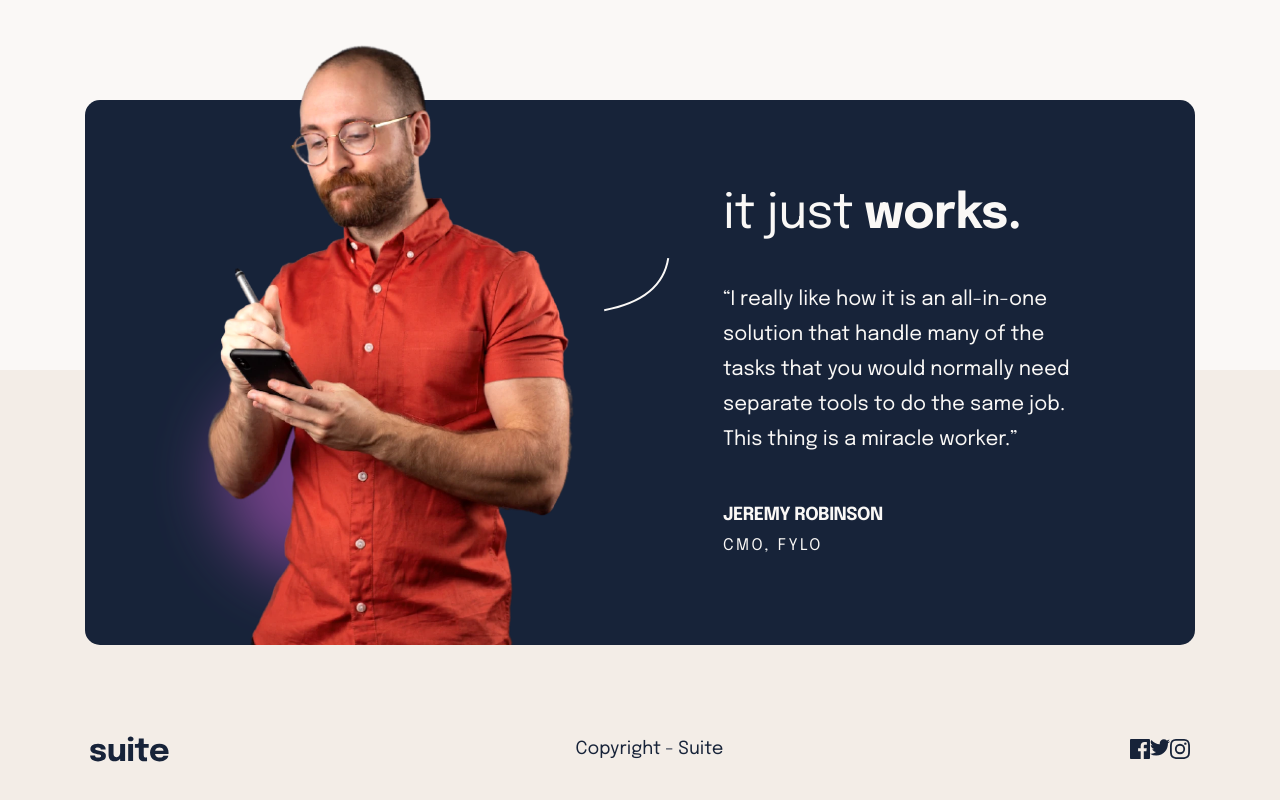
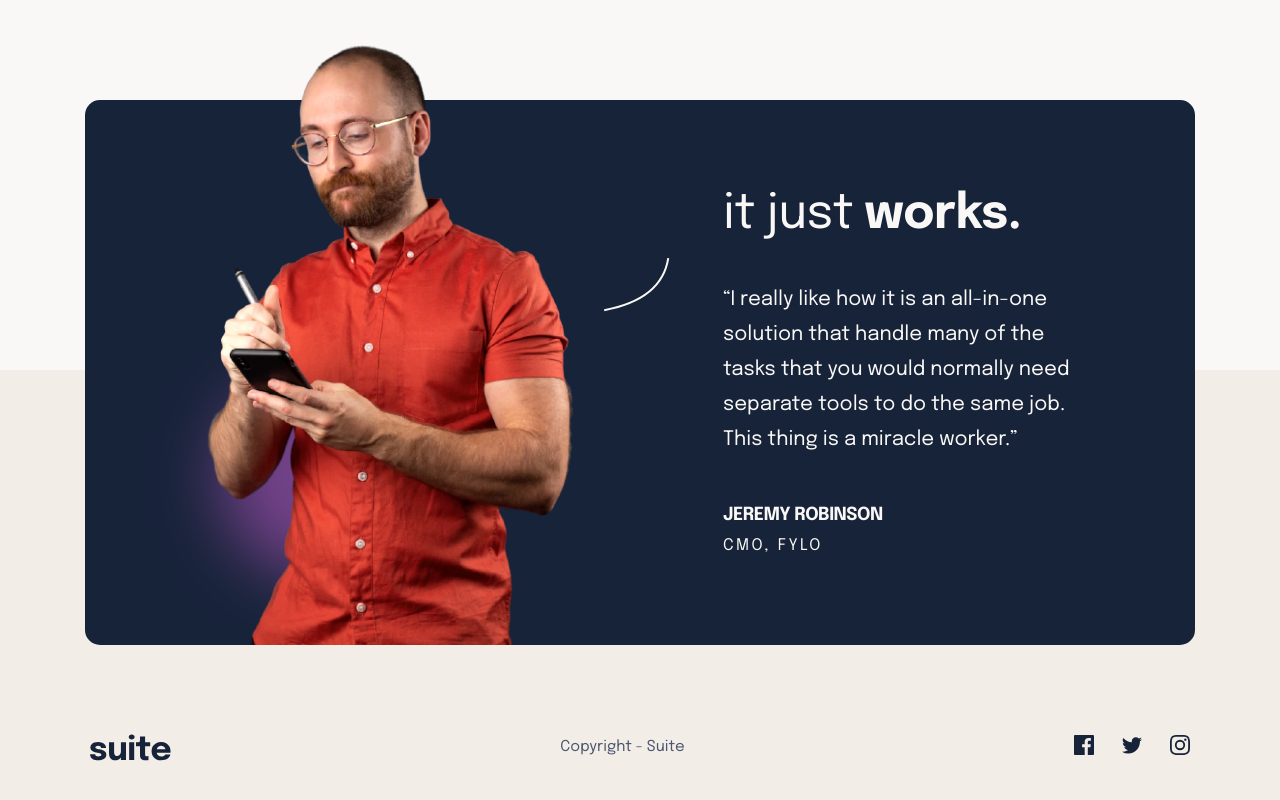
Before and after one commit to SharonJseg/suite-landing-page, a React (Vite) app: page / in a window 1280 px wide. Shown: the part 814-1614 px from the top of the page. Built offline with nearby package versions, Linux system fonts and the light colour scheme.

Commit message:
footer update

```diff
--- a/src/components/App/App.css
+++ b/src/components/App/App.css
@@ -244,6 +244,25 @@
   padding-top: 90px;
 }
 
+.footer__logo {
+  width: 81px;
+}
+
+.footer__copyright {
+  font-size: var(--fs-small);
+  color: var(--clr-gray);
+  line-height: 2;
+  letter-spacing: 0.08px;
+}
+
 .footer__social-icons {
   display: flex;
+  align-items: center;
+  gap: 28px;
 }
+
+.social-icon__button {
+  background: none;
+  border: none;
+  padding: 0;
+}
--- a/src/components/App/App.jsx
+++ b/src/components/App/App.jsx
@@ -107,13 +107,20 @@ function App() {
           <p className='footer__copyright'>Copyright - Suite</p>
           <ul className='footer__social-icons'>
             <li>
-              <img src={fb} alt='' className='social-icon' />
+              <button className='social-icon__button'>
+                <img src={fb} alt='' className='social-icon' />
+              </button>
+            </li>
+
+            <li>
+              <button className='social-icon__button'>
+                <img src={tw} alt='' className='social-icon' />
+              </button>
             </li>
             <li>
-              <img src={tw} alt='' className='social-icon' />
-            </li>
-            <li>
-              <img src={inst} alt='' className='social-icon' />
+              <button className='social-icon__button'>
+                <img src={inst} alt='' className='social-icon' />
+              </button>
             </li>
           </ul>
         </div>
```
